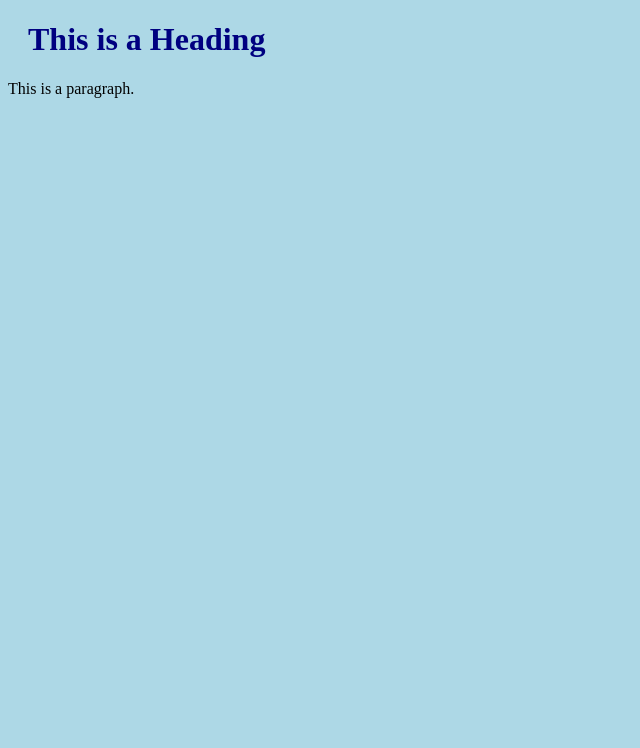
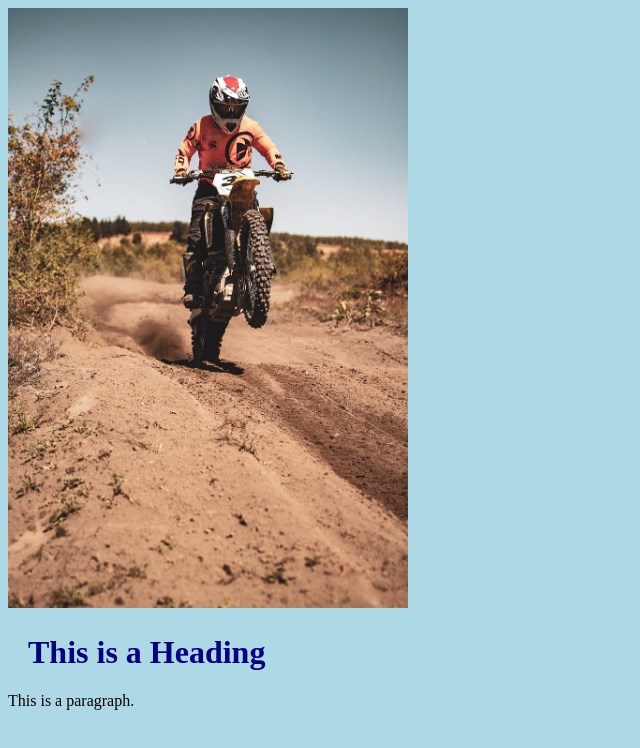
Before and after one commit to Ramerson97/primeiroRepositorio, a plain HTML site: page index.html in a window 1280 px wide. Shown: the whole page, without its empty margins (0-640 px from the left). Drawn offline with Linux system fonts and the light colour scheme.

Commit message:
Added image to Hello World

```diff
--- a/index.html
+++ b/index.html
@@ -1,5 +1,6 @@
 <!DOCTYPE html>
 <html lang="en">
+
 <head>
     <meta charset="UTF-8">
     <meta name="viewport" content="width=t, initial-scale=1.0">
@@ -7,9 +8,14 @@
     <link rel="stylesheet" href="bluestyle.css">
 
 </head>
+
 <body>
+    <div>
+        <img src="./imagens/mooto400.jpg" alt="Hello World from Space" style="width:100%; max-width:400px">
+    </div>
     <h1>This is a Heading</h1>
     <p>This is a paragraph.</p>
 
 </body>
+
 </html>
```
Also changed, not shown: imagens/mooto400.jpg (added).
